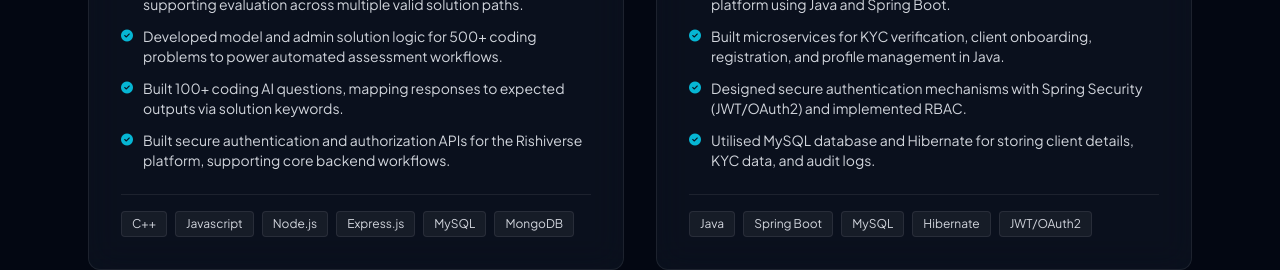
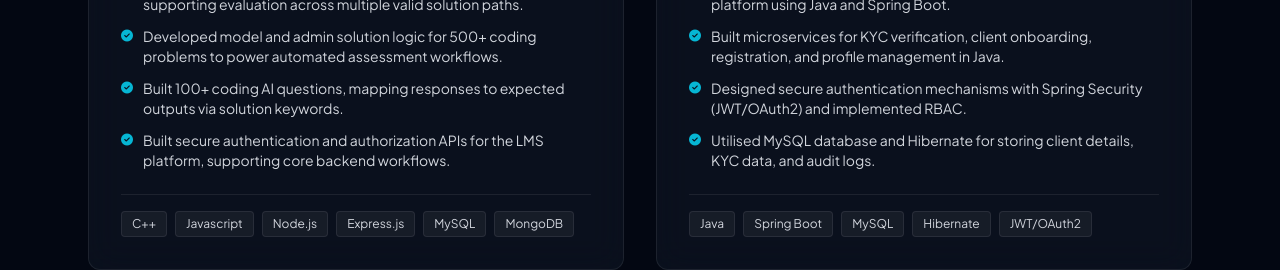
Before and after one commit to ShivamJNU/myPortfolio, a React (Vite) app: page / in a window 1280 px wide. Shown: the part 1580-1850 px from the top of the page. Built offline with nearby package versions, Linux system fonts and the light colour scheme.

Commit message:
fix(experience): change Rishiverse platform reference to LMS platform

```diff
--- a/src/components/Console.jsx
+++ b/src/components/Console.jsx
@@ -25,8 +25,8 @@ const resumePassages = [
         tags: ["experience", "upgrad", "ai", "questions", "coding", "keywords", "outputs", "llm", "model"]
     },
     {
-        text: "At Upgrad, I designed and built secure authentication and authorization APIs for the Rishiverse platform, supporting core backend workflows.",
-        tags: ["experience", "upgrad", "auth", "security", "api", "rishiverse", "backend", "jwt", "login"]
+        text: "At Upgrad, I designed and built secure authentication and authorization APIs for the LMS platform, supporting core backend workflows.",
+        tags: ["experience", "upgrad", "auth", "security", "api", "lms", "backend", "jwt", "login"]
     },
     {
         text: "I worked as a Software Development Engineer (SDE) at Incanus Technologies (Jun 2025 - Jun 2026), utilizing Java, Spring Boot, MySQL, and Hibernate.",
--- a/src/components/Experience.jsx
+++ b/src/components/Experience.jsx
@@ -11,7 +11,7 @@ const experiences = [
             "Implemented backend admin scripts for 500+ problems, supporting evaluation across multiple valid solution paths.",
             "Developed model and admin solution logic for 500+ coding problems to power automated assessment workflows.",
             "Built 100+ coding AI questions, mapping responses to expected outputs via solution keywords.",
-            "Built secure authentication and authorization APIs for the Rishiverse platform, supporting core backend workflows."
+            "Built secure authentication and authorization APIs for the LMS platform, supporting core backend workflows."
         ]
     },
     {
```
